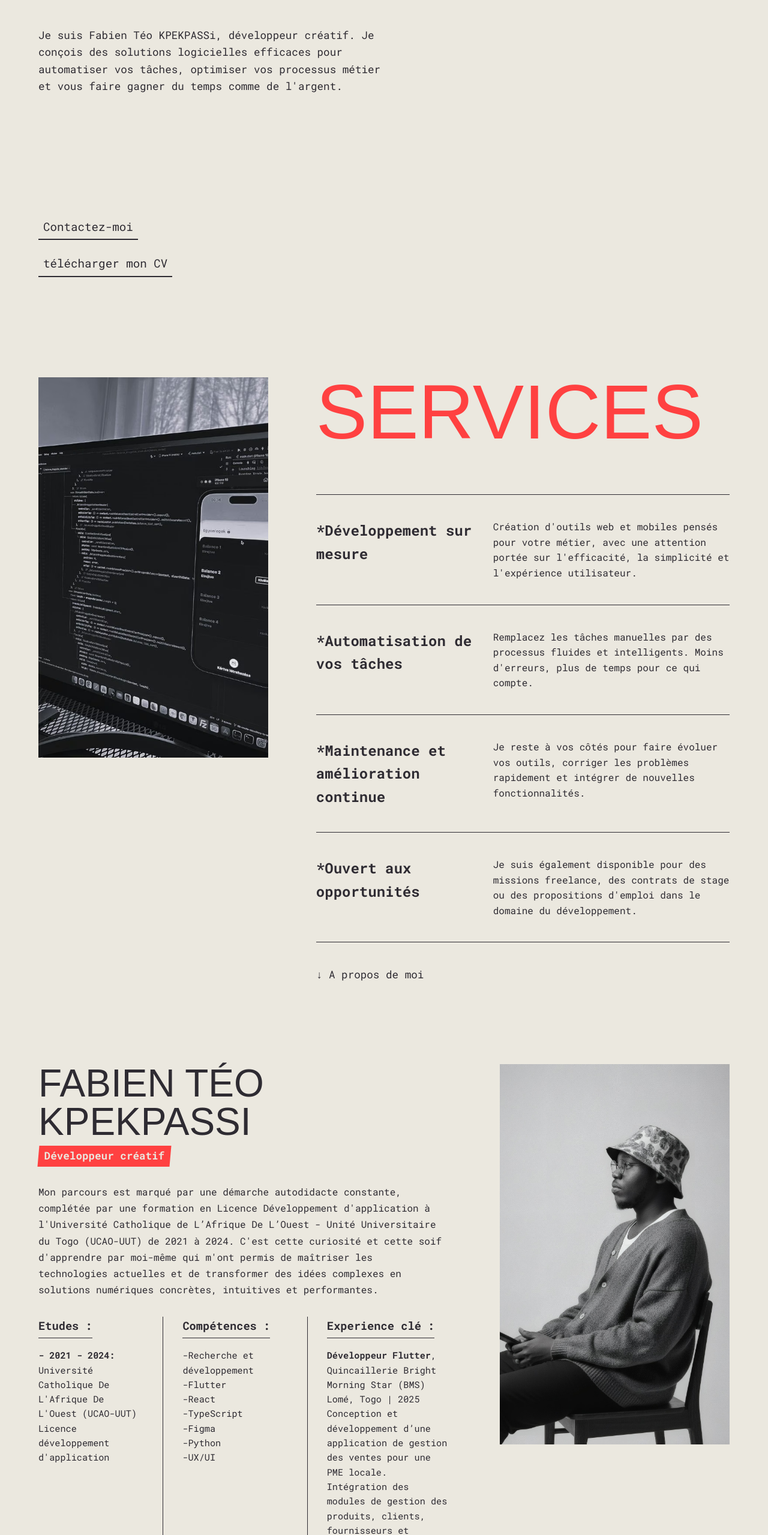
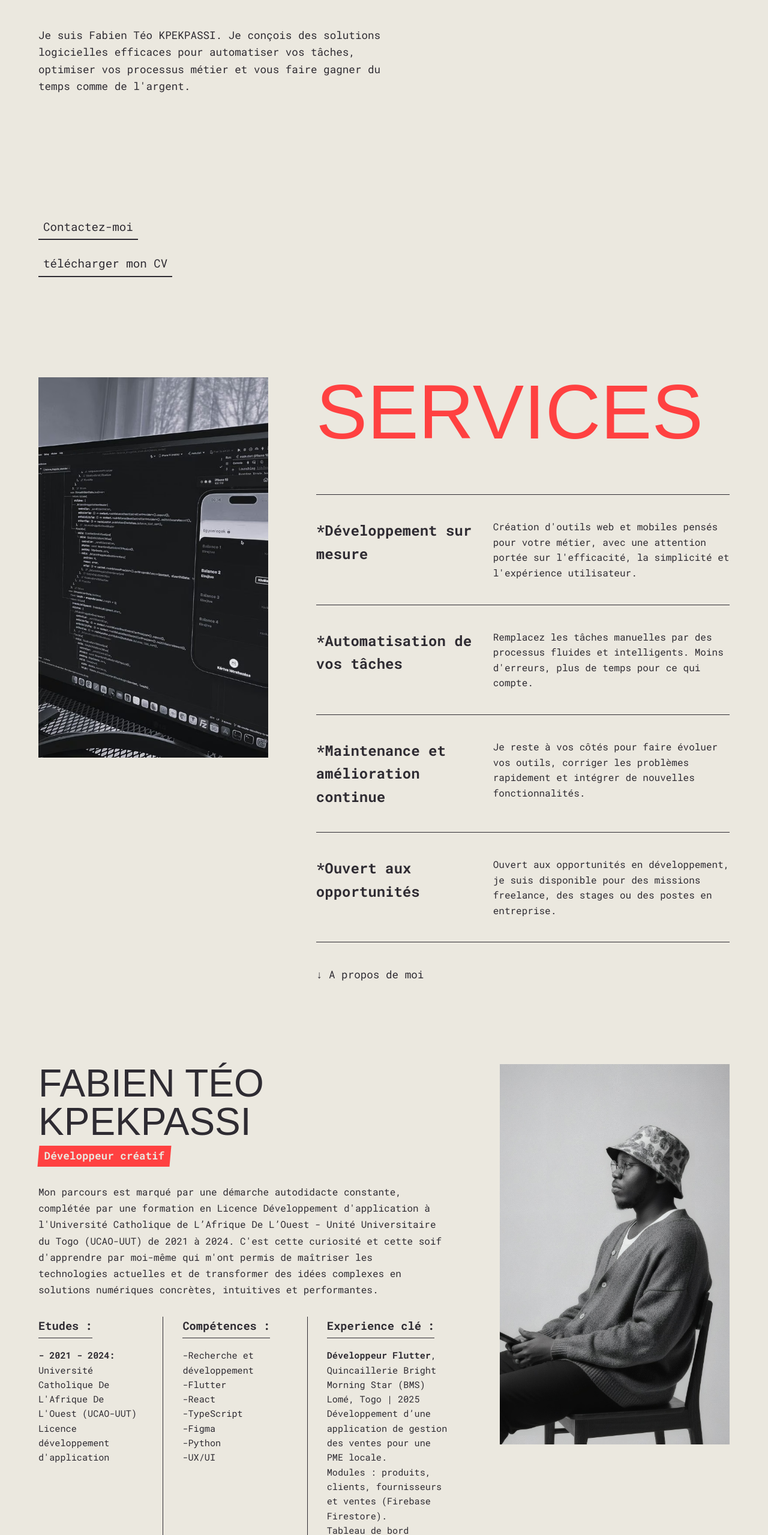
Before and after one commit to Teodev578/react_kft_portfolio, a React (Vite) app: page / in a window 1280 px wide. Shown: the part 241-2800 px from the top of the page at 60% size. Built offline with nearby package versions, Linux system fonts and the light colour scheme; a web font is replaced by a local one.

Commit message:
fix: Optimize custom cursor behavior for various pointer types and update portfolio content translations.

```diff
--- a/src/components/ui/MagneticCursor.tsx
+++ b/src/components/ui/MagneticCursor.tsx
@@ -16,6 +16,9 @@ export const MagneticCursor = () => {
     const lastParticleTime = useRef(0);
 
     useEffect(() => {
+        // On désactive la logique si l'appareil n'a pas de pointeur précis (ex: tactile pur)
+        if (window.matchMedia('(pointer: coarse)').matches) return;
+
         const cursor = cursorRef.current;
         const ring = ringRef.current;
         if (!cursor || !ring) return;
--- a/src/styles/contact.css
+++ b/src/styles/contact.css
@@ -59,7 +59,6 @@
     background-color: transparent;
     border: none;
     border-bottom: 1px solid var(--text-color);
-    cursor: none;
 
     /* --- RÉGLAGES DE HAUTEUR & ESPACEMENT --- */
     padding: 0.6rem 0;
@@ -88,7 +87,8 @@
     display: inline-flex;
     align-items: center;
     gap: 0.75rem;
-    cursor: none;
+    gap: 0.75rem;
+
     transition: all 0.3s ease;
 }
 
--- a/src/styles/globals.css
+++ b/src/styles/globals.css
@@ -62,7 +62,6 @@ body {
     line-height: 1.6;
     transition: background-color 0.5s ease, color 0.5s ease;
     overflow-x: clip;
-    cursor: none;
 }
 
 .container {
@@ -82,10 +81,10 @@ a {
     color: inherit;
     text-decoration: none;
     transition: color 0.3s ease;
-    cursor: none;
 }
 
-/* Force la disparition du curseur sur absolument tout */
-* {
-    cursor: none !important;
+@media (pointer: fine) {
+    * {
+        cursor: none !important;
+    }
 }
--- a/src/styles/header.css
+++ b/src/styles/header.css
@@ -108,7 +108,6 @@ body.dark-mode header:hover::after {
 .theme-toggle {
     background: none;
     border: none;
-    cursor: none;
     color: var(--text-color);
     padding: 5px;
     display: flex;
@@ -126,7 +125,6 @@ body.dark-mode header:hover::after {
     color: var(--text-color);
     opacity: 0.6;
     transition: opacity 0.3s ease;
-    cursor: none;
 }
 
 .lang-link:hover {
@@ -161,7 +159,6 @@ body.dark-mode header:hover::after {
 
 .burger-menu {
     display: none;
-    cursor: none;
     width: 30px;
     height: 21px;
     position: relative;
--- a/src/styles/magneticCursor.css
+++ b/src/styles/magneticCursor.css
@@ -86,7 +86,7 @@
     border-color: var(--accent-color);
 }
 
-@media (max-width: 992px) {
+@media (pointer: coarse) {
 
     .custom-cursor-dot,
     .custom-cursor-ring {
--- a/src/styles/projects.css
+++ b/src/styles/projects.css
@@ -98,10 +98,6 @@ body.dark-mode .project-card:hover {
 
 body.dark-mode .project-card.is-expanded {
     background-color: rgba(255, 255, 255, 0.05);
-}
-
-.project-card-header {
-    cursor: none;
 }
 
 .project-card-inner-container {
--- a/src/translations.ts
+++ b/src/translations.ts
@@ -6,7 +6,7 @@ export const translations = {
         nav_projects: "Projet",
         nav_contact: "Contact",
         hero_headline: "DÉVELOPPEUR",
-        hero_intro: "Je suis Fabien Téo KPEKPASSi, développeur créatif. Je conçois des solutions logicielles efficaces pour automatiser vos tâches, optimiser vos processus métier et vous faire gagner du temps comme de l'argent.",
+        hero_intro: "Je suis Fabien Téo KPEKPASSI. Je conçois des solutions logicielles efficaces pour automatiser vos tâches, optimiser vos processus métier et vous faire gagner du temps comme de l'argent.",
         hero_contact_btn: "Contactez-moi",
         hero_cv_btn: "télécharger mon CV",
         hero_scroll_services: "↓ Mes services",
@@ -18,7 +18,7 @@ export const translations = {
         service_3_title: "*Maintenance et amélioration continue",
         service_3_desc: "Je reste à vos côtés pour faire évoluer vos outils, corriger les problèmes rapidement et intégrer de nouvelles fonctionnalités.",
         service_4_title: "*Ouvert aux opportunités",
-        service_4_desc: "Je suis également disponible pour des missions freelance, des contrats de stage ou des propositions d'emploi dans le domaine du développement.",
+        service_4_desc: "Ouvert aux opportunités en développement, je suis disponible pour des missions freelance, des stages ou des postes en entreprise.",
         services_scroll_about: "↓ A propos de moi",
         about_subtitle: "Développeur créatif",
         about_description: "Mon parcours est marqué par une démarche autodidacte constante, complétée par une formation en Licence Développement d'application à l'Université Catholique de L’Afrique De L’Ouest - Unité Universitaire du Togo (UCAO-UUT) de 2021 à 2024. C'est cette curiosité et cette soif d'apprendre par moi-même qui m'ont permis de maîtriser les technologies actuelles et de transformer des idées complexes en solutions numériques concrètes, intuitives et performantes.",
@@ -28,7 +28,12 @@ export const translations = {
         about_skills_content: `<ul><li>-Recherche et développement</li><li>-Flutter</li><li>-React</li><li>-TypeScript</li><li>-Figma</li><li>-Python</li><li>-UX/UI</li></ul>`,
         about_exp_title: "Experience clé :",
         about_exp_content_title: "<strong>Développeur Flutter</strong>, Quincaillerie Bright Morning Star (BMS) Lomé, Togo | 2025",
-        about_exp_content_list: `<ul><li>Conception et développement d’une application de gestion des ventes pour une PME locale.</li><li>Intégration des modules de gestion des produits, clients, fournisseurs et ventes.</li><li>Utilisation de Firebase Firestore pour le stockage en ligne.</li><li>Mise en place d’un tableau de bord analytique pour le suivi des ventes et des produits les plus vendus.</li><li>Amélioration du temps de traitement des transactions et réduction des erreurs de saisie grâce à une interface intuitive.</li></ul>`,
+        about_exp_content_list: `<ul>
+<li>Développement d’une application de gestion des ventes pour une PME locale.</li>
+<li>Modules : produits, clients, fournisseurs et ventes (Firebase Firestore).</li>
+<li>Tableau de bord analytique pour le suivi des performances.</li>
+<li>Optimisation des transactions et réduction des erreurs grâce à une UI intuitive.</li>
+</ul>`,
         about_scroll_projects: "↓ Quelques projets",
         projects_header_title: "MES PROJETS",
         projects_header_desc: "Voici une sélection de projets que j'ai développés dans le cadre de mon apprentissage en développement.",
@@ -76,7 +81,7 @@ export const translations = {
         nav_projects: "Project",
         nav_contact: "Contact",
         hero_headline: "DEVELOPER",
-        hero_intro: "I am Fabien Téo KPEKPASSi, a creative developer. I design effective software solutions to automate your tasks, optimize your business processes, and save you time and money.",
+        hero_intro: "I am Fabien Téo KPEKPASSI. I design effective software solutions to automate your tasks, optimize your business processes, and save you time and money.",
         hero_contact_btn: "Contact me",
         hero_cv_btn: "download my resume",
         hero_scroll_services: "↓ My services",
@@ -88,7 +93,7 @@ export const translations = {
         service_3_title: "*Maintenance & Continuous Improvement",
         service_3_desc: "I remain by your side to evolve your tools, fix issues quickly, and integrate new features.",
         service_4_title: "*Open to Opportunities",
-        service_4_desc: "I am also available for freelance missions, internship contracts, or job offers in the development field.",
+        service_4_desc: "Open to development opportunities, I am available for freelance projects, internships, or full-time positions.",
         services_scroll_about: "↓ About me",
         about_subtitle: "Creative Developer",
         about_description: "My journey is marked by a constant self-taught approach, complemented by a Bachelor's degree in Application Development from the Catholic University of West Africa - Togo University Unit (UCAO-UUT) from 2021 to 2024. It is this curiosity and thirst for self-learning that have allowed me to master current technologies and transform complex ideas into concrete, intuitive, and high-performing digital solutions.",
@@ -98,7 +103,12 @@ export const translations = {
         about_skills_content: `<ul><li>-Research and Development</li><li>-Flutter</li><li>-React</li><li>-TypeScript</li><li>-Figma</li><li>-Python</li><li>-UX/UI</li></ul>`,
         about_exp_title: "Key Experience:",
         about_exp_content_title: "<strong>Flutter Developer</strong>, Bright Morning Star (BMS) Hardware Store Lomé, Togo | 2025",
-        about_exp_content_list: `<ul><li>Design and development of a sales management application for a local SME.</li><li>Integration of product, customer, supplier, and sales management modules.</li><li>Use of Firebase Firestore for online storage.</li><li>Implementation of an analytical dashboard.</li><li>Improvement of transaction processing time.</li></ul>`,
+        about_exp_content_list: `<ul>
+<li>Built a sales management application for a local SME.</li>
+<li>Full management system: products, customers, suppliers, sales.</li>
+<li>Firebase Firestore integration with analytics dashboard.</li>
+<li>Improved performance and reduced input errors through enhanced UX.</li>
+</ul>`,
         about_scroll_projects: "↓ Some projects",
         projects_header_title: "MY PROJECTS",
         projects_header_desc: "Here is a selection of projects that I have developed as part of my development learning.",
```
